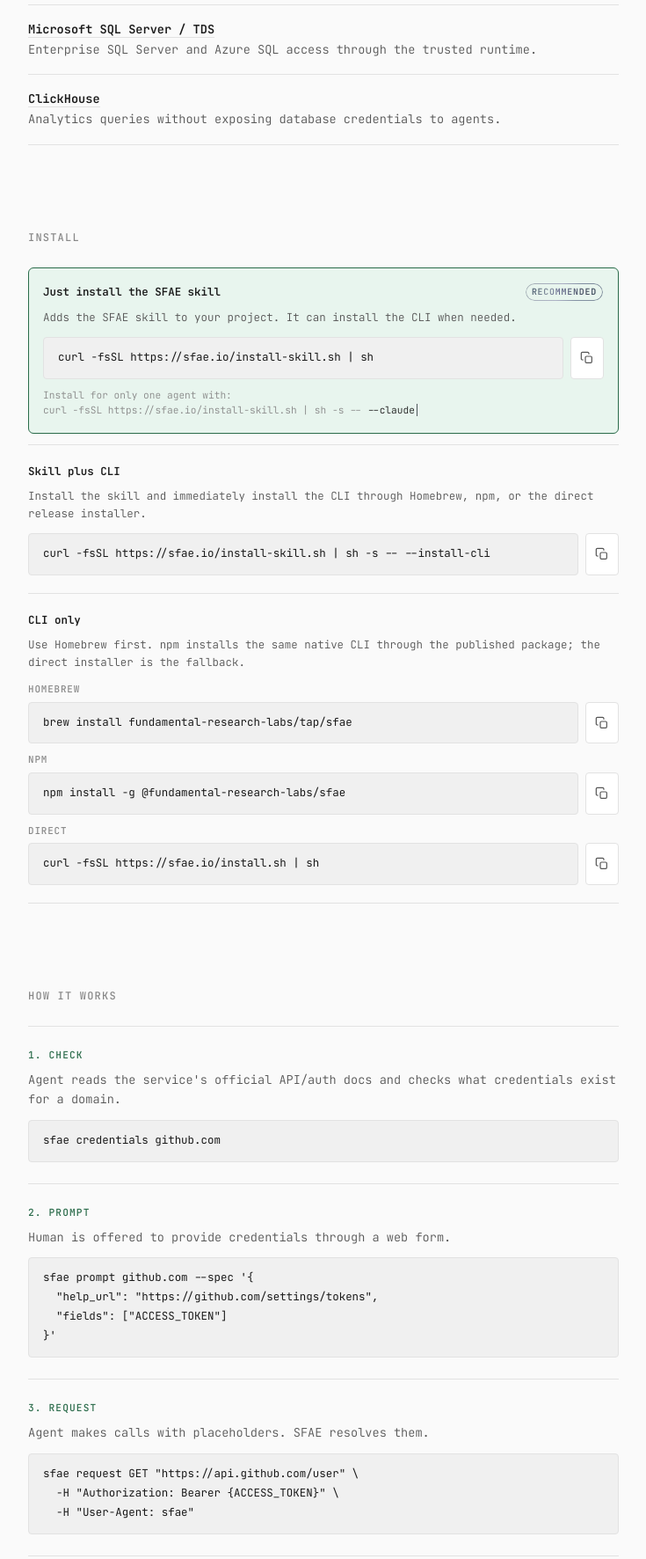
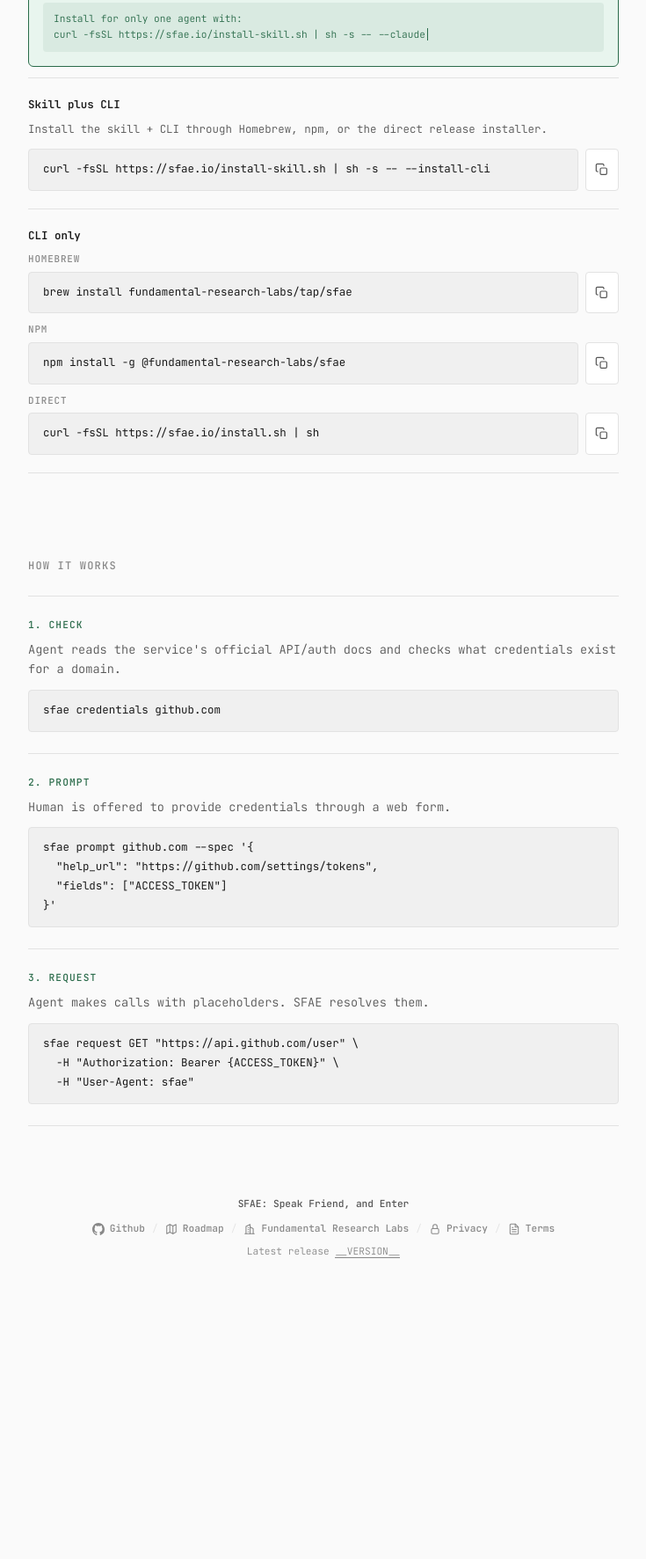
Before and after one commit to fundamental-research-labs/sfae, a website: page docs/index.html in a window 1280 px wide. Shown: the part 1009-2781 px from the top of the page at 88% size, without its empty margins (272-1007 px from the left). After the commit the page ends 2473 px from the top, so only its background shows below. Drawn offline with Linux system fonts and the light colour scheme.

Commit message:
Refine website copy and footer

```diff
--- a/docs/index.html
+++ b/docs/index.html
@@ -4,7 +4,7 @@
   <meta charset="UTF-8">
   <meta name="viewport" content="width=device-width, initial-scale=1.0">
   <title>SFAE — Speak Friend, and Enter</title>
-  <meta name="description" content="SFAE lets AI coding agents make authenticated API calls without ever seeing your credentials.">
+  <meta name="description" content="SFAE lets AI agents talk to services without ever seeing your credentials.">
   <link rel="preconnect" href="https://fonts.googleapis.com">
   <link rel="preconnect" href="https://fonts.gstatic.com" crossorigin>
   <link href="https://fonts.googleapis.com/css2?family=JetBrains+Mono:ital,wght@0,300;0,400;0,500;0,600;0,700;1,400&display=swap" rel="stylesheet">
@@ -204,57 +204,14 @@
     .method-badge {
       flex: 0 0 auto;
       padding: 2px 7px;
-      border: 1px solid var(--accent);
-      border-radius: 999px;
+      border: 1px solid #c9ead8;
+      border-radius: 4px;
+      background: #f3fbf6;
       color: var(--accent);
       font-size: 0.62rem;
       font-weight: 600;
       text-transform: uppercase;
       letter-spacing: 0.08em;
-    }
-
-    .method-badge.steel {
-      position: relative;
-      border-color: #9aa0a4;
-      color: #3f484d;
-    }
-
-    @supports ((background-clip: text) or (-webkit-background-clip: text)) {
-      .method-badge.steel {
-        color: transparent;
-        background-image:
-          radial-gradient(ellipse 48px 28px at 20% 38%, rgba(118, 137, 164, 0.52), rgba(88, 104, 130, 0.1) 58%, rgba(88, 104, 130, 0) 72%),
-          linear-gradient(112deg, #2f383d 0%, #53636d 34%, #8d98a6 49%, #686b8f 58%, #344047 100%);
-        background-size: 96px 120%, 110px 100%;
-        background-position: 0 50%, 0 50%;
-        background-repeat: repeat-x;
-        background-clip: text;
-        -webkit-background-clip: text;
-        animation: badge-titanium-loop 7s ease-in-out infinite;
-      }
-    }
-
-    @supports ((-webkit-mask-composite: xor) or (mask-composite: exclude)) {
-      .method-badge.steel {
-        border-color: transparent;
-      }
-
-      .method-badge.steel::before {
-        content: '';
-        position: absolute;
-        inset: 0;
-        border-radius: inherit;
-        padding: 1px;
-        pointer-events: none;
-        background-image: linear-gradient(112deg, #758189 0%, #a2adb4 28%, #aaaec3 48%, #7e8ca0 60%, #758189 100%);
-        background-size: 180px 100%;
-        animation: steel-border-loop 7s ease-in-out infinite;
-        -webkit-mask:
-          linear-gradient(#000 0 0) content-box,
-          linear-gradient(#000 0 0);
-        -webkit-mask-composite: xor;
-        mask-composite: exclude;
-      }
     }
 
     .method-desc {
@@ -341,19 +298,22 @@
     .target-hint {
       min-height: 1.4em;
       margin-top: 10px;
+      padding: 10px 12px;
+      border-radius: 4px;
+      background: rgba(42, 107, 74, 0.08);
       font-size: 0.7rem;
-      color: var(--text-tertiary);
+      color: var(--accent);
       font-weight: 300;
     }
 
     .target-command {
-      color: var(--text-tertiary);
+      color: var(--accent);
       overflow-wrap: anywhere;
     }
 
     .typewriter {
-      color: var(--text);
-      border-right: 1px solid var(--steel-dark);
+      color: var(--accent);
+      border-right: 1px solid var(--accent);
       padding-right: 2px;
     }
 
@@ -411,7 +371,6 @@
     /* Footer */
     footer {
       padding: 32px 0;
-      border-top: 1px solid var(--border);
       text-align: center;
       font-size: 0.7rem;
       color: var(--text-tertiary);
@@ -426,6 +385,12 @@
       gap: 8px;
     }
 
+    .footer-title {
+      margin-bottom: 10px;
+      color: var(--text-secondary);
+      font-weight: 500;
+    }
+
     footer a {
       color: var(--text-tertiary);
       text-decoration: none;
@@ -435,18 +400,27 @@
       color: var(--text);
     }
 
-    .repo-link {
+    .footer-link {
       display: inline-flex;
       align-items: center;
       gap: 6px;
       font-weight: 500;
     }
 
-    .repo-link svg {
+    .footer-link svg {
       width: 14px;
       height: 14px;
+      flex: 0 0 auto;
+      fill: none;
+      stroke: currentColor;
+      stroke-width: 1.8;
+      stroke-linecap: round;
+      stroke-linejoin: round;
+    }
+
+    .footer-link .github-icon {
       fill: currentColor;
-      flex: 0 0 auto;
+      stroke: none;
     }
 
     .footer-divider {
@@ -471,24 +445,8 @@
       to { background-position: 360px 50%, 580px 50%, 360px 50%; }
     }
 
-    @keyframes badge-titanium-loop {
-      from { background-position: 0 50%, 0 50%; }
-      30% { background-position: 28px 32%, 36px 50%; }
-      62% { background-position: 70px 70%, 78px 50%; }
-      to { background-position: 96px 50%, 110px 50%; }
-    }
-
-    @keyframes steel-border-loop {
-      from { background-position: 0 50%; }
-      35% { background-position: 68px 50%; }
-      72% { background-position: 132px 50%; }
-      to { background-position: 180px 50%; }
-    }
-
     @media (prefers-reduced-motion: reduce) {
-      .hero h1,
-      .method-badge.steel,
-      .method-badge.steel::before {
+      .hero h1 {
         animation: none;
       }
 
@@ -544,9 +502,9 @@
           <line x1="24" y1="33.5" x2="24" y2="37" stroke="currentColor" stroke-width="2.5" stroke-linecap="round"/>
         </svg>
       </div>
-      <h1>Your agent makes API calls.<br>It never sees your keys.</h1>
+      <h1>Let your agent talk to any service.<br>It never sees your keys.</h1>
       <p class="subheadline">
-        Credentials stay in your secret storage. Agents use placeholders.
+        Credentials stay in your secret storage.
         Secrets never hit the context window.
       </p>
     </section>
@@ -557,7 +515,7 @@
       <ul class="features">
         <li>
           <strong>Keychain-native storage</strong><br>
-          <span>macOS Keychain, Windows Credential Manager, Linux Secret Service. Not env vars.</span>
+          <span>macOS Keychain, Windows Credential Manager, Linux Secret Service...</span>
         </li>
         <li>
           <strong>All sorts of credentials</strong><br>
@@ -565,30 +523,7 @@
         </li>
         <li>
           <strong>Communication protocols</strong><br>
-          <span>HTTP by default, plus Postgres and Redis with protocol-aware execution.</span>
-        </li>
-      </ul>
-    </section>
-
-    <!-- Roadmap -->
-    <section>
-      <h2 class="section-title">Roadmap</h2>
-      <ul class="features">
-        <li>
-          <strong><a href="https://github.com/fundamental-research-labs/sfae/issues/60">MySQL / MariaDB</a></strong><br>
-          <span>Native queries for MySQL-compatible production databases.</span>
-        </li>
-        <li>
-          <strong><a href="https://github.com/fundamental-research-labs/sfae/issues/62">MongoDB</a></strong><br>
-          <span>Document and aggregation workflows with credential-safe connection strings.</span>
-        </li>
-        <li>
-          <strong><a href="https://github.com/fundamental-research-labs/sfae/issues/61">Microsoft SQL Server / TDS</a></strong><br>
-          <span>Enterprise SQL Server and Azure SQL access through the trusted runtime.</span>
-        </li>
-        <li>
-          <strong><a href="https://github.com/fundamental-research-labs/sfae/issues/31">ClickHouse</a></strong><br>
-          <span>Analytics queries without exposing database credentials to agents.</span>
+          <span>HTTP, Postgres, Redis, and more.</span>
         </li>
       </ul>
     </section>
@@ -600,9 +535,9 @@
         <li class="recommended">
           <div class="method-heading">
             <div class="method-title">Just install the SFAE skill</div>
-            <div class="method-badge steel">Recommended</div>
+            <div class="method-badge">Recommended</div>
           </div>
-          <p class="method-desc">Adds the SFAE skill to your project. It can install the CLI when needed.</p>
+          <p class="method-desc">Adds the SFAE skill to your project. Then you can prompt your agent to access services.</p>
           <div class="command-row">
             <pre><code>curl -fsSL https://sfae.io/install-skill.sh | sh</code></pre>
             <button class="copy-button" type="button" data-copy="curl -fsSL https://sfae.io/install-skill.sh | sh" aria-label="Copy skill install command">
@@ -619,7 +554,7 @@
         </li>
         <li>
           <div class="method-title">Skill plus CLI</div>
-          <p class="method-desc">Install the skill and immediately install the CLI through Homebrew, npm, or the direct release installer.</p>
+          <p class="method-desc">Install the skill + CLI through Homebrew, npm, or the direct release installer.</p>
           <div class="command-row">
             <pre><code>curl -fsSL https://sfae.io/install-skill.sh | sh -s -- --install-cli</code></pre>
             <button class="copy-button" type="button" data-copy="curl -fsSL https://sfae.io/install-skill.sh | sh -s -- --install-cli" aria-label="Copy skill and CLI install command">
@@ -635,7 +570,6 @@
         </li>
         <li>
           <div class="method-title">CLI only</div>
-          <p class="method-desc">Use Homebrew first. npm installs the same native CLI through the published package; the direct installer is the fallback.</p>
           <div class="command-list">
             <div class="command-item">
               <div class="command-label">Homebrew</div>
@@ -716,21 +650,54 @@
 
     <!-- Footer -->
     <footer>
+      <div class="footer-title">SFAE: Speak Friend, and Enter</div>
       <div class="footer-main">
-        <a class="repo-link" href="https://github.com/fundamental-research-labs/sfae" aria-label="SFAE on GitHub">
-          <svg viewBox="0 0 16 16" aria-hidden="true">
+        <a class="footer-link" href="https://github.com/fundamental-research-labs/sfae" aria-label="SFAE on Github">
+          <svg class="github-icon" viewBox="0 0 16 16" aria-hidden="true">
             <path d="M8 0C3.58 0 0 3.67 0 8.2c0 3.62 2.29 6.69 5.47 7.78.4.08.55-.18.55-.4 0-.2-.01-.86-.01-1.56-2.01.38-2.53-.5-2.69-.96-.09-.24-.48-.96-.82-1.15-.28-.16-.68-.55-.01-.56.63-.01 1.08.59 1.23.84.72 1.24 1.87.89 2.33.68.07-.53.28-.89.51-1.09-1.78-.21-3.64-.91-3.64-4.04 0-.89.31-1.62.82-2.19-.08-.21-.36-1.04.08-2.16 0 0 .67-.22 2.2.84A7.43 7.43 0 0 1 8 3.96c.68 0 1.36.09 2 .27 1.53-1.06 2.2-.84 2.2-.84.44 1.12.16 1.95.08 2.16.51.57.82 1.3.82 2.19 0 3.14-1.87 3.83-3.65 4.04.29.26.54.75.54 1.52 0 1.09-.01 1.97-.01 2.24 0 .22.15.48.55.4A8.13 8.13 0 0 0 16 8.2C16 3.67 12.42 0 8 0Z"/>
           </svg>
-          <span>SFAE on GitHub</span>
+          <span>Github</span>
         </a>
         <span class="footer-divider">/</span>
-        <span>Speak Friend, and Enter</span>
+        <a class="footer-link" href="https://github.com/fundamental-research-labs/sfae#roadmap" aria-label="Roadmap on Github">
+          <svg viewBox="0 0 24 24" aria-hidden="true">
+            <path d="M9 18l-6 3V6l6-3 6 3 6-3v15l-6 3-6-3Z"/>
+            <path d="M9 3v15"/>
+            <path d="M15 6v15"/>
+          </svg>
+          <span>Roadmap</span>
+        </a>
         <span class="footer-divider">/</span>
-        <a href="https://fundamentalresearchlabs.com/">Fundamental Research Labs</a>
+        <a class="footer-link" href="https://fundamentalresearchlabs.com/">
+          <svg viewBox="0 0 24 24" aria-hidden="true">
+            <path d="M3 21h18"/>
+            <path d="M5 21V7l8-4v18"/>
+            <path d="M19 21V11l-6-3"/>
+            <path d="M9 9h1"/>
+            <path d="M9 13h1"/>
+            <path d="M9 17h1"/>
+          </svg>
+          <span>Fundamental Research Labs</span>
+        </a>
         <span class="footer-divider">/</span>
-        <a href="/privacy/">Privacy</a>
+        <a class="footer-link" href="/privacy/">
+          <svg viewBox="0 0 24 24" aria-hidden="true">
+            <rect x="5" y="11" width="14" height="10" rx="2"/>
+            <path d="M8 11V7a4 4 0 0 1 8 0v4"/>
+          </svg>
+          <span>Privacy</span>
+        </a>
         <span class="footer-divider">/</span>
-        <a href="/terms/">Terms</a>
+        <a class="footer-link" href="/terms/">
+          <svg viewBox="0 0 24 24" aria-hidden="true">
+            <path d="M14 2H6a2 2 0 0 0-2 2v16a2 2 0 0 0 2 2h12a2 2 0 0 0 2-2V8Z"/>
+            <path d="M14 2v6h6"/>
+            <path d="M16 13H8"/>
+            <path d="M16 17H8"/>
+            <path d="M10 9H8"/>
+          </svg>
+          <span>Terms</span>
+        </a>
       </div>
       <div class="version">Latest release <a href="__RELEASE_URL__">__VERSION__</a></div>
     </footer>
```
Also changed, not shown: docs/page-template.html (+75 -3 lines).
